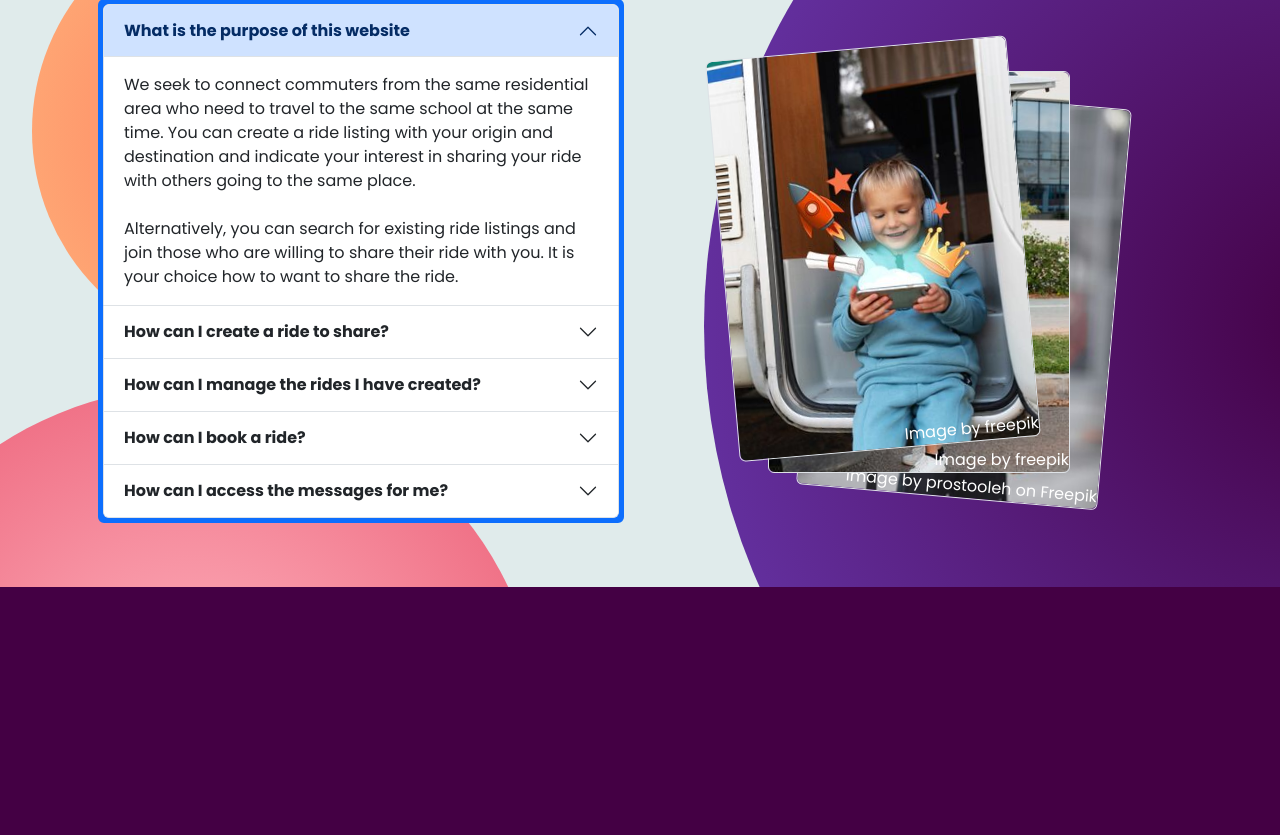
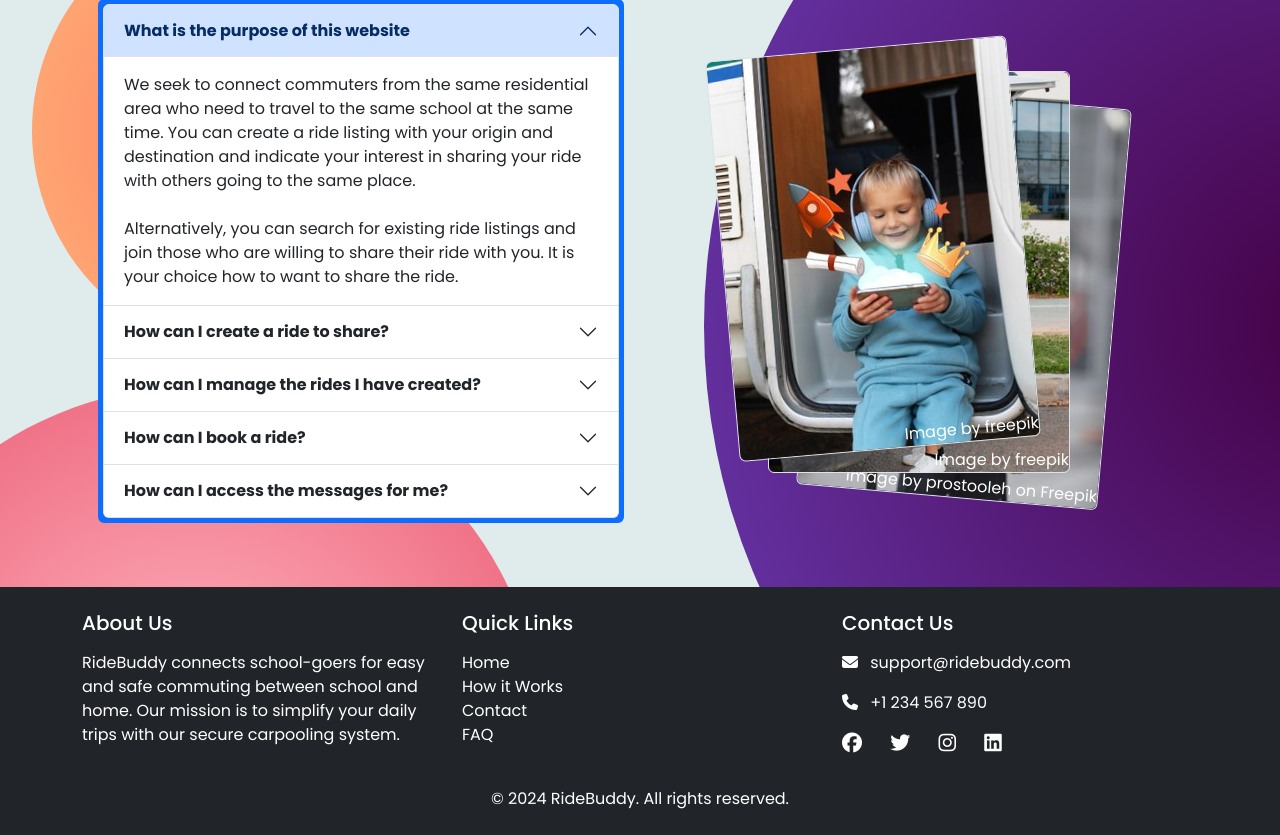
Before and after one commit to shumittaher/RideBuddy, a Django app: page / in a window 1280 px wide. Shown: the part 1529-2364 px from the top of the page. Before the commit the page ends 2116 px from the top, so only its background shows below. Run offline with Django 5.2, Linux system fonts and the light colour scheme; data comes from the database, SQL or seed files in the repository; both versions use the stored data as it was after the commit; some libraries are stand-ins or nearby versions; some web fonts are replaced.

Commit message:
added footer

```diff
--- a/RideSharing/static/styles.css
+++ b/RideSharing/static/styles.css
@@ -222,4 +222,28 @@ body {
   transform: translate(-50%);
 }
 
+footer {
+  background-color: #343a40;
+  color: #ffffff;
+  padding: 2rem 0;
+}
+
+footer a {
+  color: #ffffff;
+  text-decoration: none;
+}
+
+footer a:hover {
+  color: #f8f9fa;
+}
+
+footer i {
+  margin-right: 0.5rem;
+}
+
+footer .social-icons a {
+  color: #ffffff;
+  margin-right: 1rem;
+}
+
 /*# sourceMappingURL=styles.css.map */
--- a/RideSharing/static/styles.scss
+++ b/RideSharing/static/styles.scss
@@ -242,3 +242,27 @@ body{
     transform: translate(-50%);
 
 }
+
+footer {
+    background-color: #343a40;
+    color: #ffffff;
+    padding: 2rem 0;
+}
+
+footer a {
+    color: #ffffff;
+    text-decoration: none;
+}
+
+footer a:hover {
+    color: #f8f9fa;
+}
+
+footer i {
+    margin-right: 0.5rem;
+}
+
+footer .social-icons a {
+    color: #ffffff;
+    margin-right: 1rem;
+}
--- /dev/null
+++ b/RideSharing/templates/component_snippets/footer.html
@@ -0,0 +1,46 @@
+<footer class="bg-dark text-white py-4">
+    <div class="container">
+        <div class="row">
+            <!-- About Section -->
+            <div class="col-lg-4 col-md-6 mb-4 mb-lg-0">
+                <h5 class="mb-3">About Us</h5>
+                <p>
+                    RideBuddy connects school-goers for easy and safe commuting between school and home. Our mission is to simplify your daily trips with our secure carpooling system.
+                </p>
+            </div>
+
+            <!-- Quick Links Section -->
+            <div class="col-lg-4 col-md-6 mb-4 mb-lg-0">
+                <h5 class="mb-3">Quick Links</h5>
+                <ul class="list-unstyled">
+                    <li><a href="#" class="text-white text-decoration-none">Home</a></li>
+                    <li><a href="#" class="text-white text-decoration-none">How it Works</a></li>
+                    <li><a href="#" class="text-white text-decoration-none">Contact</a></li>
+                    <li><a href="#" class="text-white text-decoration-none">FAQ</a></li>
+                </ul>
+            </div>
+
+            <!-- Contact Section -->
+            <div class="col-lg-4 col-md-6">
+                <h5 class="mb-3">Contact Us</h5>
+                <p><i class="fas fa-envelope"></i> support@ridebuddy.com</p>
+                <p><i class="fas fa-phone"></i> +1 234 567 890</p>
+
+                <!-- Social Media Links -->
+                <div>
+                    <a href="#" class="text-white me-3"><i class="fab fa-facebook fa-lg"></i></a>
+                    <a href="#" class="text-white me-3"><i class="fab fa-twitter fa-lg"></i></a>
+                    <a href="#" class="text-white me-3"><i class="fab fa-instagram fa-lg"></i></a>
+                    <a href="#" class="text-white me-3"><i class="fab fa-linkedin fa-lg"></i></a>
+                </div>
+            </div>
+        </div>
+
+        <!-- Footer Bottom -->
+        <div class="row mt-4">
+            <div class="col text-center">
+                <p class="mb-0">&copy; 2024 RideBuddy. All rights reserved.</p>
+            </div>
+        </div>
+    </div>
+</footer>
--- a/RideSharing/templates/index.html
+++ b/RideSharing/templates/index.html
@@ -57,4 +57,7 @@
 
 </div>
 
+{% include 'component_snippets/footer.html' %}
+
+
 {% endblock %}
--- a/RideSharing/templates/layout.html
+++ b/RideSharing/templates/layout.html
@@ -54,7 +54,7 @@
             <div
                 {% if hero %}
                 {% else %}
-                id="main_section" class="container-lg pt-3 pt-sm-5"
+                id="main_section" class="container-lg py-5 pt-sm-5"
                 style="margin-top: 4.5rem;"
                 {% endif %}
                 >
```
Also changed, not shown: db.sqlite3, 1 other file.
